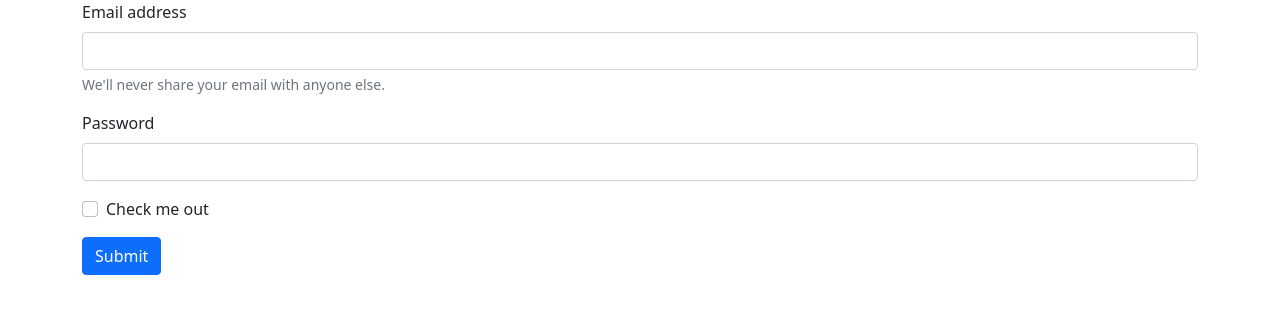
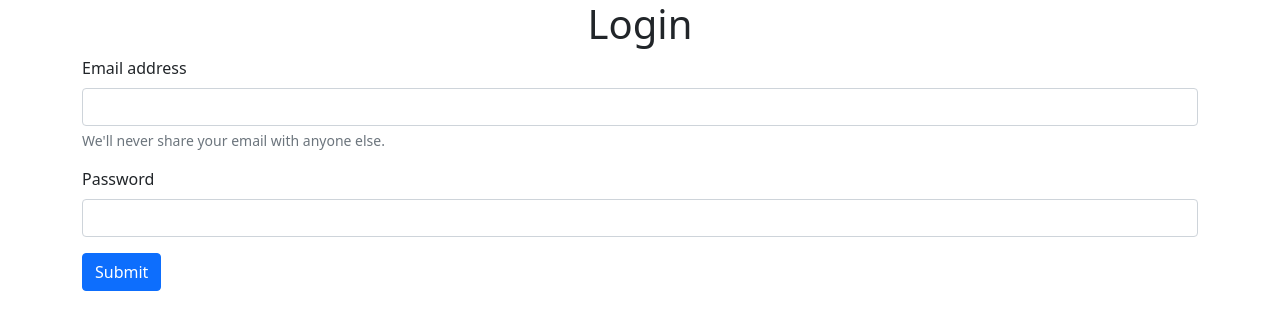
Before and after one commit to BorisPerkovic/bit-interviews-reports, a React (Create React App) app: page / in a window 1280 px wide. Shown: the top 330 px of the page. Built offline with nearby package versions, Linux system fonts and the light colour scheme.

Commit message:
adding useState for password and email

```diff
--- a/src/Components/LoginForm/LoginForm.jsx
+++ b/src/Components/LoginForm/LoginForm.jsx
@@ -1,23 +1,33 @@
-import React from "react";
+import React, { useState } from "react";
 import './LoginForm.module.css';
 
 const LoginForm = () => {
+    const [email, setEmail] = useState('');
+    const [password, setPassword] = useState('');
+
+    const emailHandler = (event) => {
+        setEmail(event.target.value);
+        console.log(email);
+    }
+
+    const passwordHandler = (event) => {
+        setPassword(event.target.value);
+        console.log(password);
+    }
+
     return(
         <div className = 'container'>
             <div className = 'row'>
+                <h1 className = "text-center">Login</h1>
             <form>
                 <div className="mb-3">
                     <label htmlFor="exampleInputEmail1" className="form-label">Email address</label>
-                    <input type="email" className="form-control" id="exampleInputEmail1" aria-describedby="emailHelp" />
+                    <input type="email" className="form-control" id="exampleInputEmail1" aria-describedby="emailHelp" onChange = {emailHandler} />
                     <div id="emailHelp" className="form-text">We'll never share your email with anyone else.</div>
                 </div>
                 <div className="mb-3">
                     <label htmlFor="exampleInputPassword1" className="form-label">Password</label>
-                    <input type="password" className="form-control" id="exampleInputPassword1" />
-                </div>
-                <div className="mb-3 form-check">
-                    <input type="checkbox" className="form-check-input" id="exampleCheck1" />
-                    <label className="form-check-label" htmlFor="exampleCheck1">Check me out</label>
+                    <input type="password" className="form-control" id="exampleInputPassword1" onChange = {passwordHandler} />
                 </div>
                 <button type="submit" className="btn btn-primary">Submit</button>
             </form>
```
